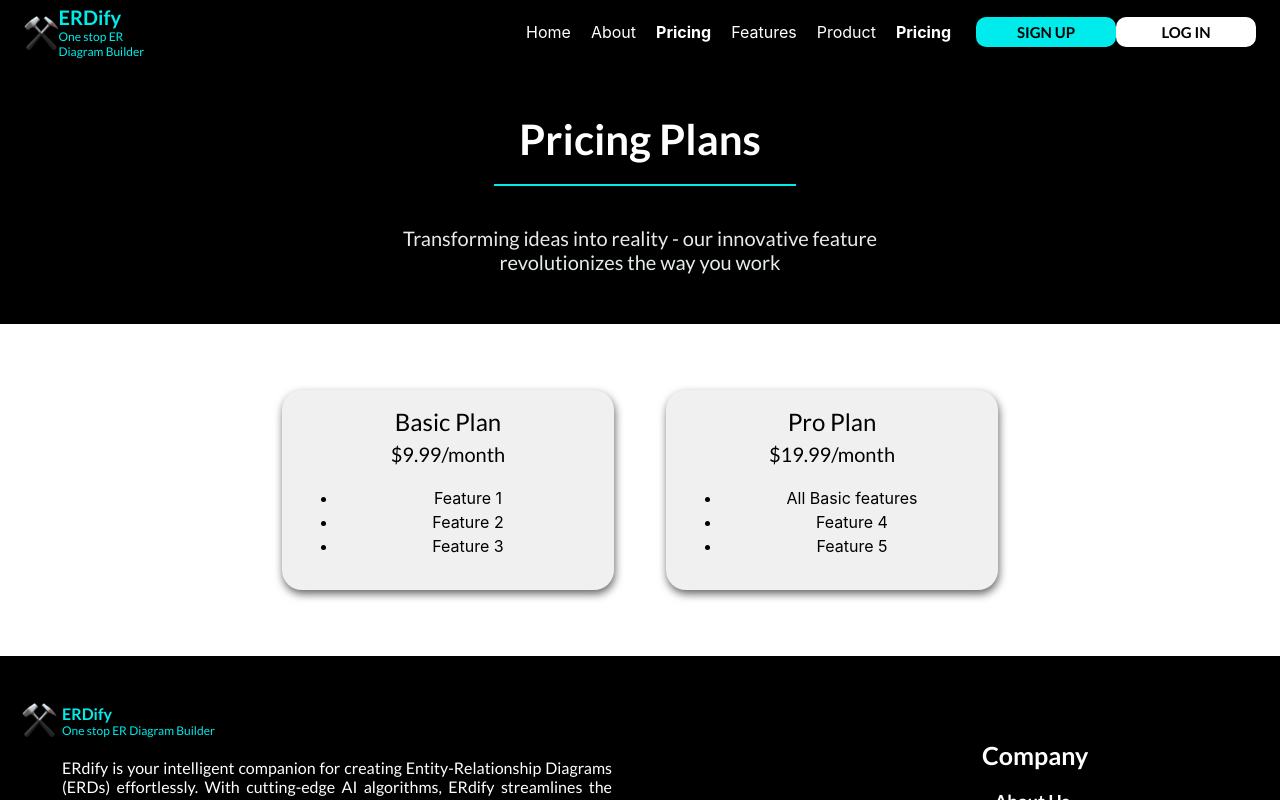
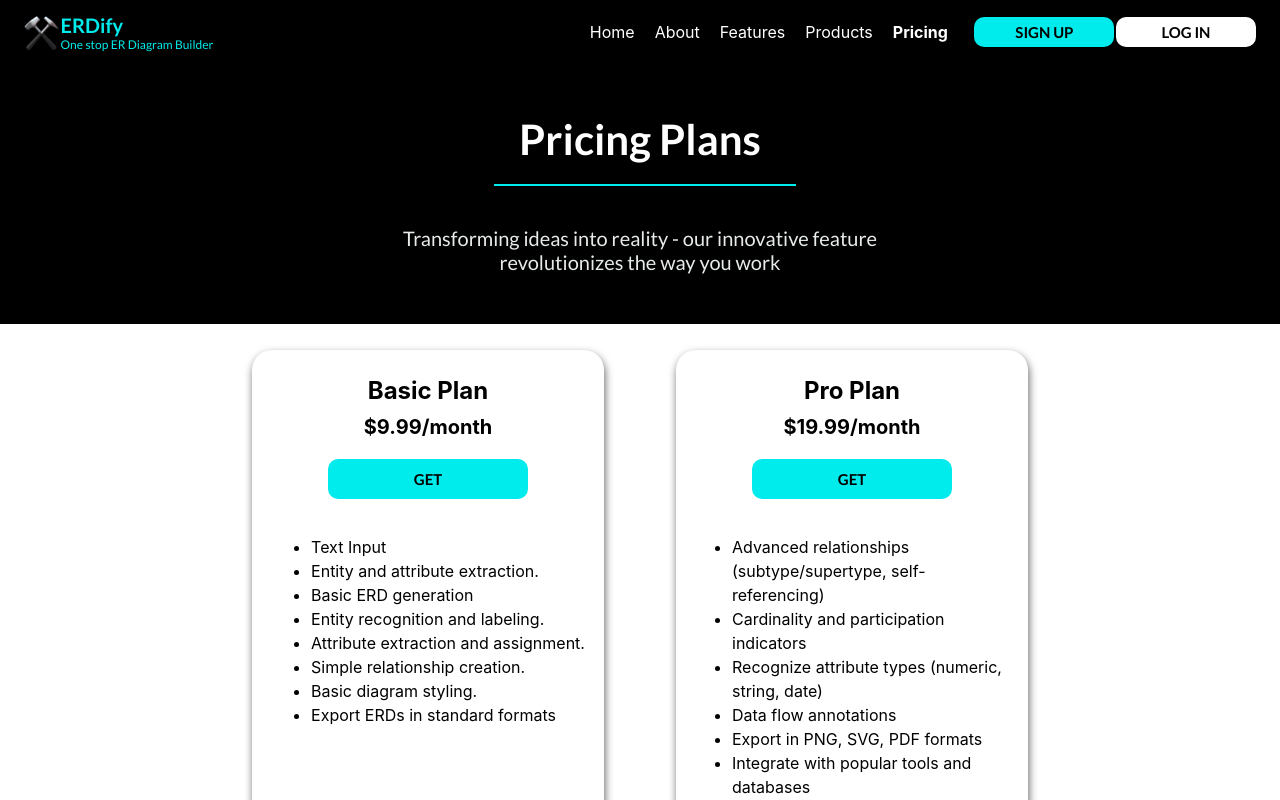
Before and after one commit to hkb2001/FYP-G27, a React (Create React App) app: page /pricing in a window 1280 px wide. Shown: the top 800 px of the page. Built offline with nearby package versions, Linux system fonts and the light colour scheme.

Commit message:
Pricing UI update

```diff
--- a/src/components/NavBar.js
+++ b/src/components/NavBar.js
@@ -17,7 +17,7 @@ const styles = makeStyles((theme) => ({
     maxWidth: "100%", // Set the container's maximum width to 100%
     overflowX: "hidden",
     justifyContent: "space-between",
-    alignItems: "center", // Center items vertically
+    // Center items vertically
 
   },
   logo: {
@@ -58,7 +58,7 @@ const styles = makeStyles((theme) => ({
   },
   btn: {
     marginLeft: theme.spacing(2),
-    marginRight: theme.spacing(0),
+    marginRight: theme.spacing(2),
     display: "flex",
     alignItems: "center",
     justifyContent: "center",
@@ -122,11 +122,9 @@ function NavBar() {
 
     <NavLink className={classes.lin} to="/about" activeClassName="active">About</NavLink>
 
-    <NavLink className={classes.lin} to="/pricing" activeClassName="active">Pricing</NavLink>
-
     <NavLink className={classes.lin} to="/features" activeClassName="active">Features</NavLink>
 
-    <NavLink className={classes.lin} to="/products" activeClassName="active">Product</NavLink>
+    <NavLink className={classes.lin} to="/products" activeClassName="active">Products</NavLink>
 
     <NavLink className={classes.lin} to="/pricing" activeClassName="active">Pricing</NavLink>
     </nav>
--- a/src/components/SignUp.js
+++ b/src/components/SignUp.js
@@ -1,10 +1,9 @@
 import React from "react";
-import signup from './signup.png';
-
 import reg from './reg1.png';
 import signup from './signup.png';
 import reg from './reg1.png';
 import './Signup.css';
+
 function SignUp(){
 return(
     <div class="parent clearfix">
--- /dev/null
+++ b/src/components/buy.js
@@ -0,0 +1,31 @@
+import React from 'react'
+import { Button  } from '@mui/material';
+import {styled} from '@mui/system';
+
+const BuyButtonRoot = styled(Button)(({ theme }) => ({
+
+    display: "flex",
+    alignItems: "center",
+    justifyContent: "center",
+    height: "40px",
+    width: "200px",
+    boxSizing: "border-box",
+    fontWeight: "bold",
+    borderRadius: 10,
+    backgroundColor: "#00EBEB",
+    fontSize: '15px',
+    color: "#000000",
+    transform: "none",
+    transition: "background .3s, border-color .3s, color.3s" ,
+    "&:hover":{
+        background: "#9d9fa3"
+    },
+    fontFamily: "'Lato', sans-serif",
+
+}));
+
+const Buy = ({ children,onClick }) => {
+    return <BuyButtonRoot onClick={onClick}>{children}</BuyButtonRoot>;
+  };
+
+export default Buy
--- a/src/components/pricing.js
+++ b/src/components/pricing.js
@@ -3,6 +3,8 @@ import { Typography } from '@mui/material';
 import { makeStyles } from '@mui/styles';
 import NavBar from './NavBar';
 import { createTheme, ThemeProvider } from '@mui/material';
+import CustomBtn from '../CustomBtn';
+import Buy from './buy';
 
 const theme = createTheme({
   // your theme configuration
@@ -55,27 +57,36 @@ const useStyles = makeStyles((theme) => ({
 
       },
   pricingContainer: {
-    background: "#ffffff",
+    background: "white",
     display: 'flex',
     flexDirection: 'column',
     alignItems: 'center',
     justifyContent: 'center',
     textAlign: 'center',
-    padding: '50px 0',
+    marginTop: "10px",
+    marginBottom: "!0px",
   },
   pricingPlan: {
     boxShadow: "1px 4px 8px 0 rgba(0, 0, 0, 0.6)",
-    width: '300px',
+    width: '320px',
     padding: '16px',
     margin: '16px',
     textAlign: 'center',
-    background: "#f0f0f0",
+    background: "white",
     borderRadius: "20px",
+    display: 'flex',
+    flexDirection: 'column',
+    alignItems: 'center',
   },
+  pricetitle:{
+     marginTop: "10px",
+  },
+
   planTitle: {
     fontSize: "24px",
     fontWeight: "bold",
     marginBottom: "10px",
+
   },
   planPrice: {
     fontSize: "20px",
@@ -85,12 +96,22 @@ const useStyles = makeStyles((theme) => ({
   planFeatures: {
     fontSize: "16px",
     lineHeight: 1.5,
+    textAlign: 'left',
+    alignContent: 'flex-start'
+
   },
   pricingList: {
     display: 'flex',
     flexWrap: 'wrap', // To wrap the pricing plan items if needed
     justifyContent: 'center', // Center the items horizontally
-    gap: '20px',
+    gap: '40px',
+  },
+  btn: {
+    marginTop: '20px',
+    marginBottom: "20px"
+  },
+  features: {
+    alignContent: 'flex-start',
   }
 }));
 
@@ -100,9 +121,15 @@ const pricingPlans = [
     title: 'Basic Plan',
     price: '$9.99/month',
     features: [
-      'Feature 1',
-      'Feature 2',
-      'Feature 3',
+      'Text Input',
+      'Entity and attribute extraction.',
+      'Basic ERD generation',
+      'Entity recognition and labeling.',
+      'Attribute extraction and assignment.',
+      'Simple relationship creation.',
+      'Basic diagram styling.',
+      'Export ERDs in standard formats',
+
     ],
   },
   {
@@ -110,12 +137,17 @@ const pricingPlans = [
     title: 'Pro Plan',
     price: '$19.99/month',
     features: [
-      'All Basic features',
-      'Feature 4',
-      'Feature 5',
-    ],
+        'Advanced relationships (subtype/supertype, self-referencing)',
+        'Cardinality and participation indicators',
+        'Recognize attribute types (numeric, string, date)',
+        'Data flow annotations',
+        'Export in PNG, SVG, PDF formats',
+        'Integrate with popular tools and databases',
+        'Customize ERD appearance',
+        'Priority customer support',
+      ]
+
   },
-  // Add more plans as needed
 ];
 
 function Pricing() {
@@ -133,13 +165,22 @@ function Pricing() {
         <div className={classes.pricingList}>
           {pricingPlans.map((plan) => (
             <div key={plan.id} className={classes.pricingPlan}>
-              <Typography variant='h5' className={classes.planTitle}>{plan.title}</Typography>
-              <Typography variant='h6' className={classes.planPrice}>{plan.price}</Typography>
+            <div className={classes.pricetitle}>
+              <div className={classes.planTitle}>{plan.title}</div>
+              <div className={classes.planPrice}>{plan.price}</div>
+              <div className={classes.btn}>
+              <Buy>GET</Buy>
+              </div>
+                </div>
+                <div className={classes.features}>
               <ul className={classes.planFeatures}>
                 {plan.features.map((feature, index) => (
                   <li key={index}>{feature}</li>
                 ))}
               </ul>
+              </div>
+
+
             </div>
           ))}
         </div>
```
